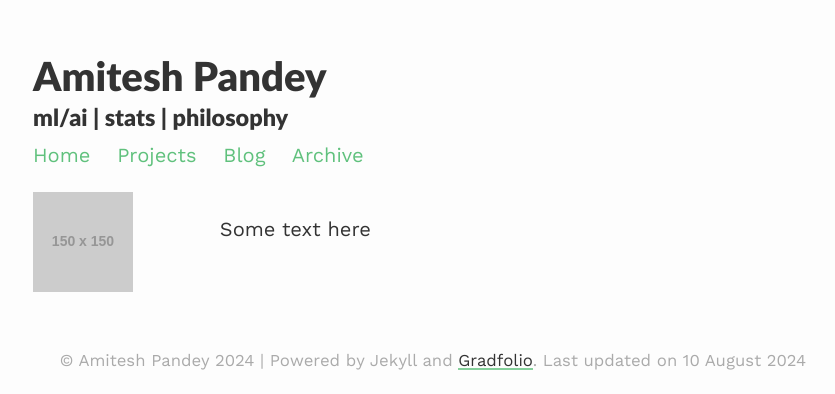
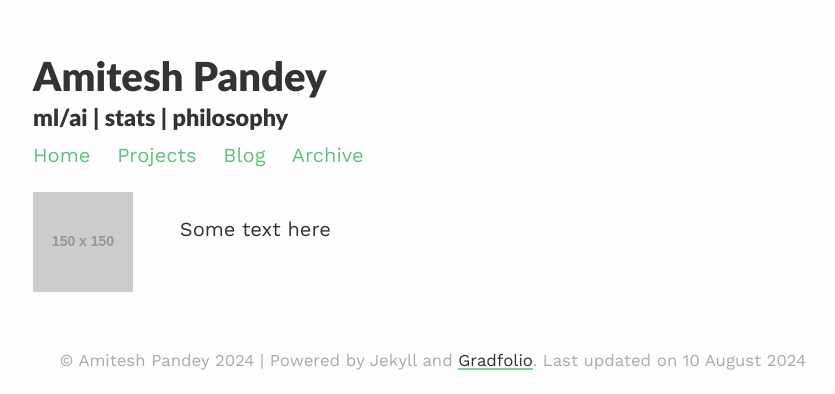
Before and after one commit to pandeyamitesh/pandeyamitesh, a Jekyll site: the page built from research/index.html, in a window 1280 px wide. Shown: the top 394 px of the page, without its empty margins (207-1042 px from the left). Built offline with Jekyll 4.4.1, drawn with Linux system fonts in a browser that asks for light colours; nearby versions of some CDN libraries.

Commit message:
Update style.scss

```diff
--- a/assets/css/_sass/style.scss
+++ b/assets/css/_sass/style.scss
@@ -206,7 +206,7 @@ blockquote {
 .research-text {
   display: inline-block;
   vertical-align: top;
-  margin-left: 10%
+  margin-left: 5%
 }
 
 .research-image {
```
